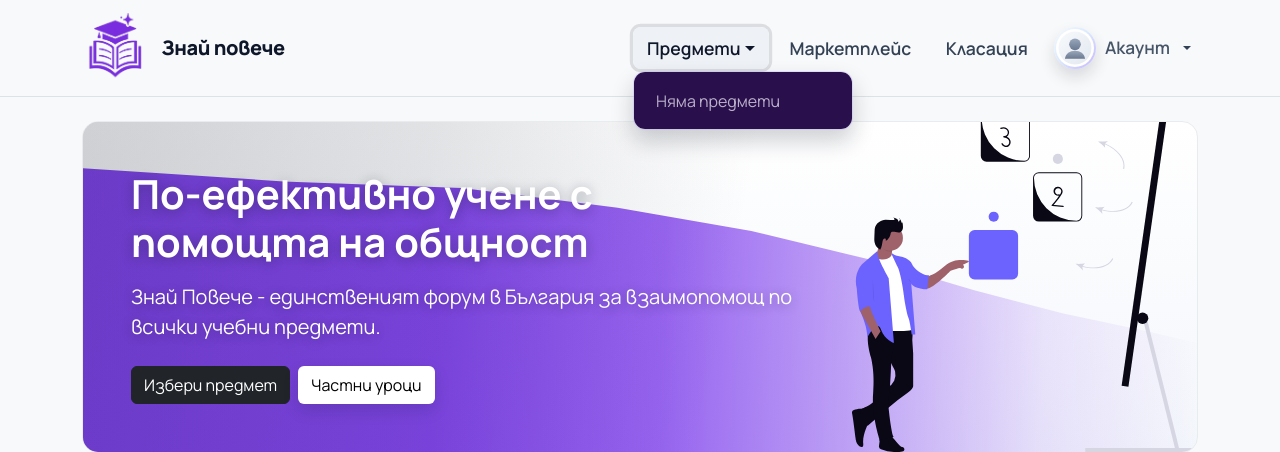
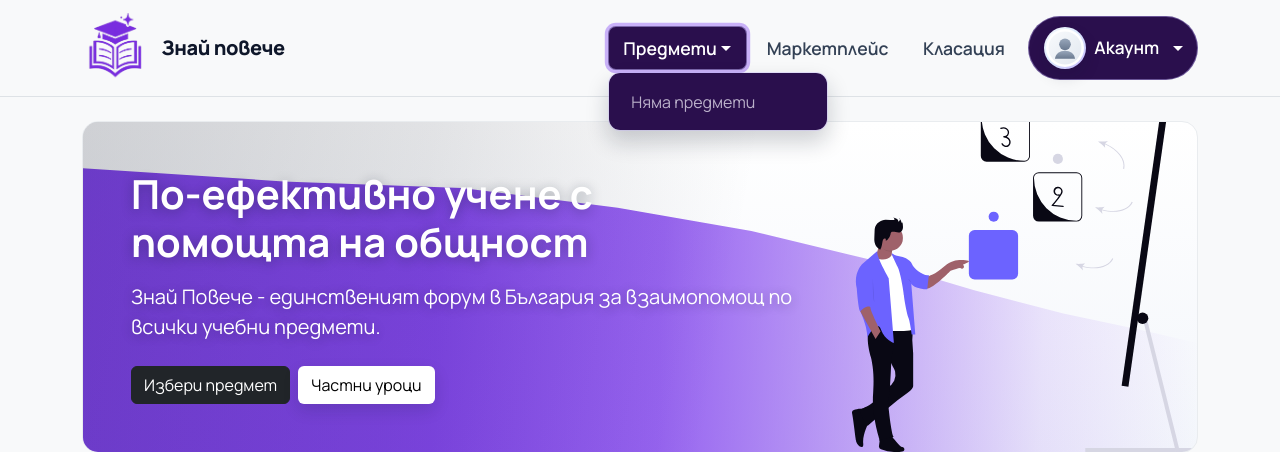
Before and after one commit to stanchev-dev/znai-poveche, a Django app: page / in a window 1280 px wide, after a click on "Предмети". Shown: the top 452 px of the page. Run offline with Django 5.2, Linux system fonts and the light colour scheme; data that the repository does not hold is empty; some libraries are stand-ins or nearby versions.

Commit message:
Unify account dropdown with subjects purple theme

```diff
--- a/static/css/app.css
+++ b/static/css/app.css
@@ -454,24 +454,28 @@ h6 {
 }
 
 .subjects-dropdown-trigger {
-  border: 0;
+  border: 1px solid rgba(196, 181, 253, 0.42);
+  color: #ffffff;
+  background-color: var(--footer-purple, #2a0f4d);
 }
 
 .subjects-dropdown-trigger:hover,
 .subjects-dropdown-trigger:focus,
 .subjects-dropdown-trigger:focus-visible {
-  color: #0f172a;
-  background-color: rgba(238, 242, 247, 0.92);
+  color: #ffffff;
+  background-color: var(--brand-purple-dark, #5b21d1);
+  border-color: rgba(196, 181, 253, 0.52);
 }
 
 .subjects-dropdown-trigger.show,
 .subjects-dropdown-trigger:active {
-  color: #0f172a;
-  background-color: rgba(238, 242, 247, 0.92);
+  color: #ffffff;
+  background-color: var(--footer-purple, #2a0f4d);
+  border-color: rgba(196, 181, 253, 0.52);
 }
 
 .subjects-dropdown-trigger:focus-visible {
-  box-shadow: 0 0 0 0.2rem rgba(15, 23, 42, 0.12);
+  box-shadow: 0 0 0 0.2rem rgba(111, 44, 243, 0.35);
   outline: none;
 }
 
@@ -485,20 +489,13 @@ h6 {
   gap: 0.55rem;
   border-radius: 999px;
   padding: 0.35rem 0.45rem 0.35rem 0.2rem;
-  color: #334155;
-}
-
-.account-menu-toggle:hover,
-.account-menu-toggle:focus-visible {
-  color: #0f172a;
-  background-color: #eef2f7 !important;
 }
 
 .account-menu-label {
   font-size: 1.08rem;
   font-weight: 600;
   line-height: 1.25;
-  color: #475569;
+  color: inherit;
   max-width: 172px;
   white-space: nowrap;
   overflow: hidden;
@@ -620,13 +617,25 @@ h6 {
 .navbar .subjects-dropdown-trigger:not(.marketplace-subject-trigger):active,
 .navbar .subjects-dropdown-trigger:not(.marketplace-subject-trigger):focus-visible,
 .navbar .subjects-dropdown-trigger:not(.marketplace-subject-trigger).show {
-  color: #0f172a;
-  background-color: rgba(238, 242, 247, 0.92);
-  border-color: transparent;
+  color: #ffffff;
+  background-color: var(--brand-purple-dark, #5b21d1);
+  border-color: rgba(196, 181, 253, 0.52);
+}
+
+.navbar .subjects-dropdown-trigger:not(.marketplace-subject-trigger).show,
+.navbar .subjects-dropdown-trigger:not(.marketplace-subject-trigger):active {
+  background-color: var(--footer-purple, #2a0f4d);
 }
 
 .navbar .subjects-dropdown-trigger:not(.marketplace-subject-trigger):focus-visible {
-  box-shadow: 0 0 0 0.2rem rgba(15, 23, 42, 0.12);
+  box-shadow: 0 0 0 0.2rem rgba(111, 44, 243, 0.35);
+}
+
+
+.navbar .subjects-dropdown-trigger:focus,
+.navbar .subjects-dropdown-trigger:active,
+.navbar .subjects-dropdown-trigger.show {
+  box-shadow: none;
 }
 
 .marketplace-subject-dropdown .marketplace-subject-trigger:hover,
@@ -644,7 +653,7 @@ h6 {
 }
 
 .subjects-themed-menu .dropdown-item:active {
-  background-color: rgba(15, 23, 42, 0.24);
+  background-color: rgba(196, 181, 253, 0.45);
   color: #ffffff;
 }
 
--- a/templates/base.html
+++ b/templates/base.html
@@ -43,7 +43,7 @@
         </li>
         <li class="nav-item dropdown account-nav-item">
           <button
-            class="btn account-menu-toggle account-toggle dropdown-toggle border-0 bg-transparent"
+            class="nav-link nav-action-link subjects-dropdown-trigger account-menu-toggle account-toggle dropdown-toggle"
             type="button"
             data-bs-toggle="dropdown"
             aria-expanded="false"
@@ -62,7 +62,7 @@
             </span>
             <span class="account-menu-label">{% user_nav_label user %}</span>
           </button>
-          <ul class="dropdown-menu dropdown-menu-end shadow-sm account-menu">
+          <ul class="dropdown-menu dropdown-menu-end shadow-sm account-menu subjects-themed-menu">
             {% if user.is_authenticated %}
               <li>
                 <a class="dropdown-item d-flex align-items-center gap-2" href="{% url 'profile' %}">
```
